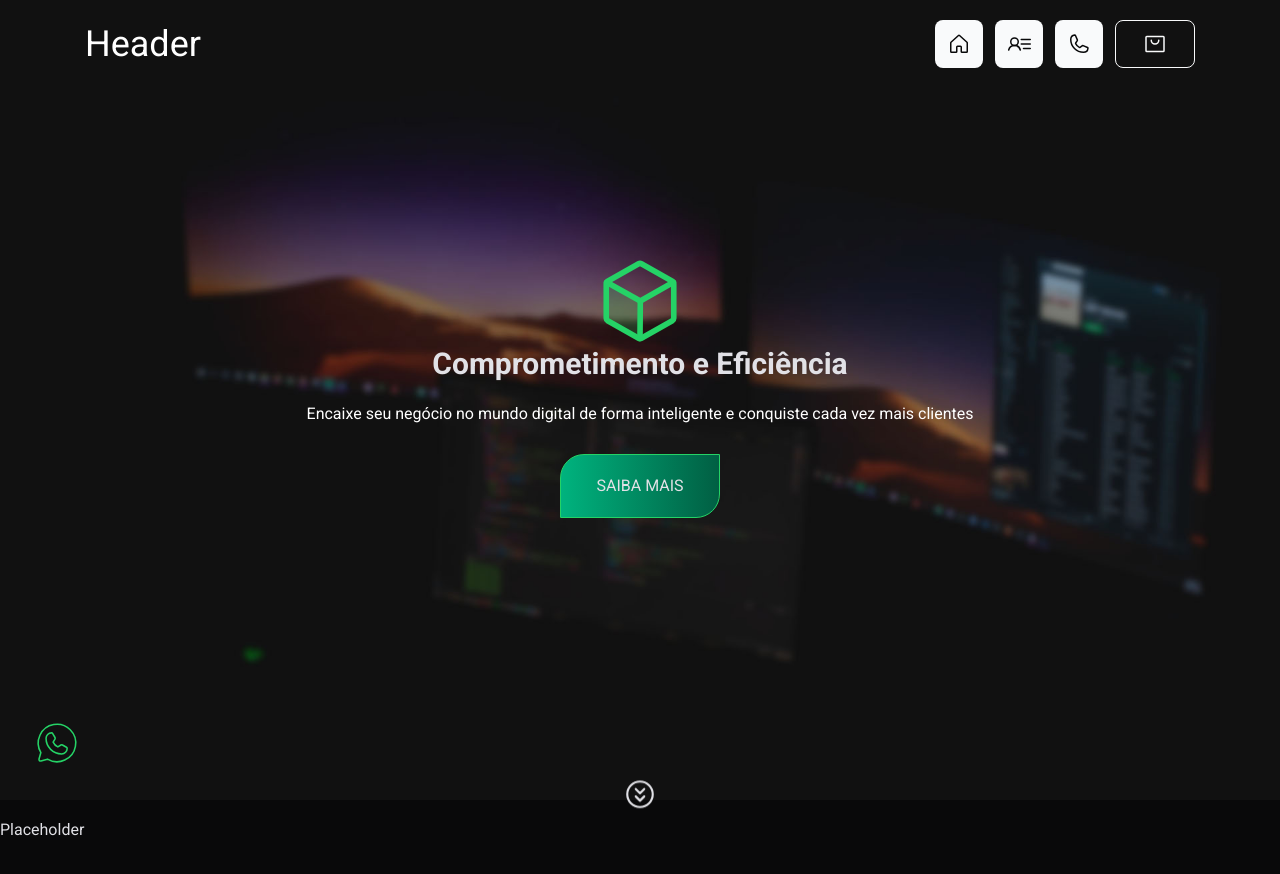
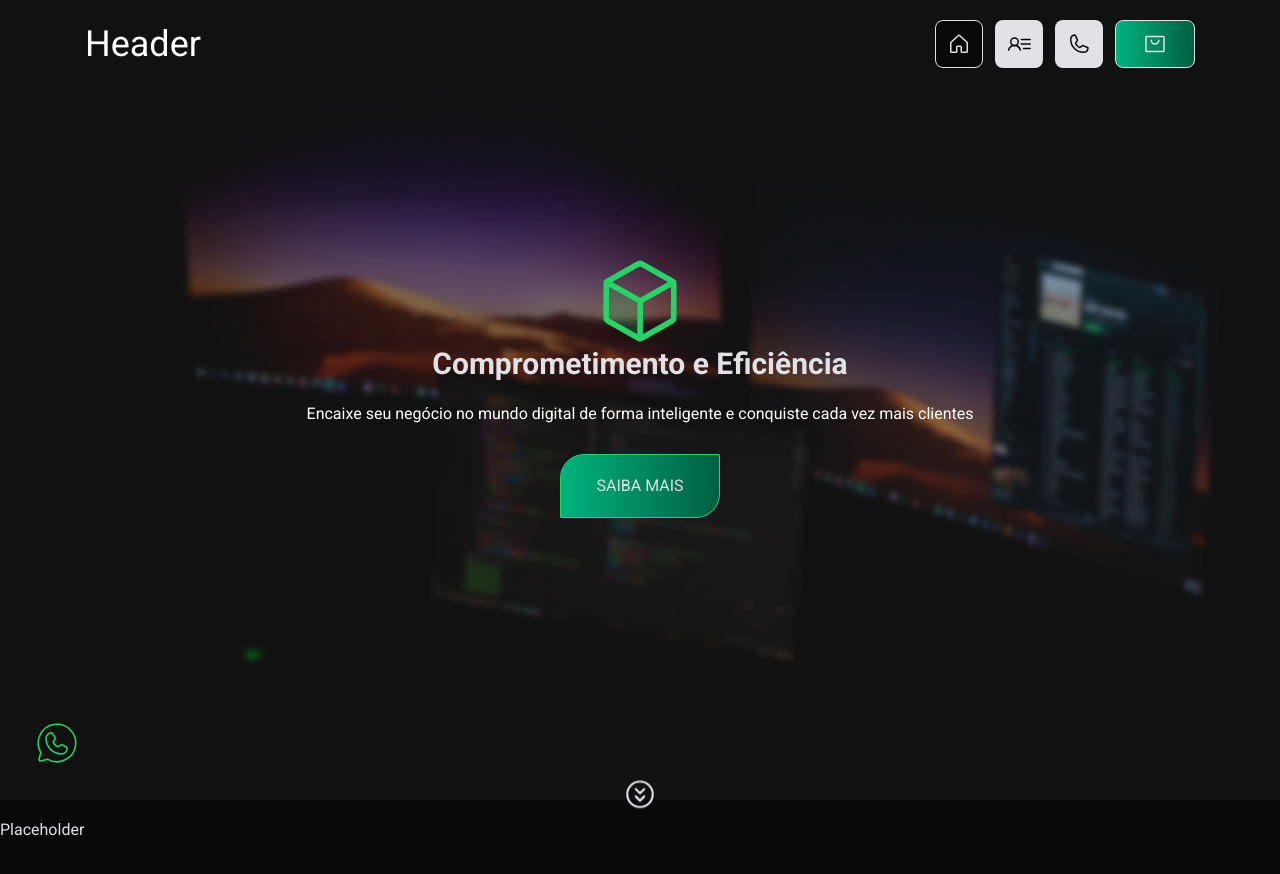
Before and after one commit to rafaalmeida1/LLM-Demolicao, a React (Vite) app: page / in a window 1280 px wide. Shown: the top 874 px of the page. Built offline with nearby package versions, Linux system fonts and the light colour scheme.

Commit message:
Add state on NavLink active

```diff
--- a/src/components/ContactButton.tsx
+++ b/src/components/ContactButton.tsx
@@ -1,7 +1,6 @@
 import { WhatsappLogo } from "phosphor-react";
 
 export function ContactButton(){
-
     return(
         <a href="https://api.whatsapp.com/send?phone=5519992864222&text=Tenho%20interesse%20em%20seus%20servi%C3%A7os%20de%20Desenvolvimento. "
             className="fixed bottom-[2rem] left-[2rem]"
--- a/src/components/Header.tsx
+++ b/src/components/Header.tsx
@@ -1,7 +1,9 @@
 import { House, Phone, ShoppingBag, UserList } from "phosphor-react";
-import { NavLink, useParams } from "react-router-dom";
+import { NavLink } from "react-router-dom";
 
 export function Header() {
+    const path = window.location.pathname;
+
     return (
         <div className="p-3">
             <header className="max-w-[1110px] flex items-center justify-between pt-2 pb-4 mx-auto">
@@ -15,28 +17,48 @@ export function Header() {
                 <div className="flex gap-3 group">
                     <NavLink
                         to='/'
-                        className={` flex justify-center items-center bg-gray-50 text-gray-900 hover:bg-gray-900 hover:border hover:border-gray-50 hover:text-gray-50 h-[3rem] w-[3rem] rounded-lg  transition-colors duration-300`}
+                        className={` flex justify-center items-center bg-gray-100 text-gray-900 hover:bg-gray-900 hover:border hover:border-gray-100 hover:text-gray-100 h-[3rem] w-[3rem] rounded-lg  transition-colors duration-300`}
+                        style={path === '/' ? {
+                         backgroundColor: '#09090A',
+                         borderColor: '#E1E1E6',
+                         borderWidth: '1px',
+                         color: '#E1E1E6'
+                        } : {}}
                     >
                         <House size={24} />
                     </NavLink>
 
                     <NavLink
                         to='/about'
-                        className={` flex justify-center items-center bg-gray-50 text-gray-900 hover:bg-gray-900 hover:border hover:border-gray-50 hover:text-gray-50 h-[3rem] w-[3rem] rounded-lg  transition-colors duration-300`}
+                        className={` flex justify-center items-center bg-gray-100 text-gray-900 hover:bg-gray-900 hover:border hover:border-gray-100 hover:text-gray-100 h-[3rem] w-[3rem] rounded-lg  transition-colors duration-300`}
+                        style={path === '/about' ? {
+                            backgroundColor: '#09090A',
+                            borderColor: '#E1E1E6',
+                            borderWidth: '1px',
+                            color: '#E1E1E6'
+                           } : {}}
                     >
                         <UserList size={24} />
                     </NavLink>
 
                     <NavLink
                         to='/contact'
-                        className={` flex justify-center items-center bg-gray-50 text-gray-900 hover:bg-gray-900 hover:border hover:border-gray-50 hover:text-gray-50 h-[3rem] w-[3rem] rounded-lg  transition-colors duration-300`}
+                        className={` flex justify-center items-center bg-gray-100 text-gray-900 hover:bg-gray-900 hover:border hover:border-gray-100 hover:text-gray-100 h-[3rem] w-[3rem] rounded-lg  transition-colors duration-300`}
+                        style={path === '/contact' ? {
+                            backgroundColor: '#09090A',
+                            borderColor: '#E1E1E6',
+                            borderWidth: '1px',
+                            color: '#E1E1E6',
+                           } : {}}
                     >
                         <Phone size={24} />
                     </NavLink>
 
                     <a
                         href='https://api.whatsapp.com/send?phone=5519992864222&text=Tenho%20interesse%20em%20seus%20servi%C3%A7os%20de%20Desenvolvimento. '
-                        className={` flex justify-center items-center bg-gray-90 text-gray-50 border border-gray-50 hover:bg-gray-50 hover:border hover:text-gray-900 h-[3rem] w-[5rem] rounded-lg  transition-colors duration-300`}
+                        className={` flex justify-center items-center bg-gradient-to-r from-green-300 to-green-700 text-gray-100 border border-gray-100
+                            hover:bg-gradient-to-l hover:from-gray-900 hover:border hover:text-green-500
+                            h-[3rem] w-[5rem] rounded-lg  transition-all duration-75`}
                         target="_blank"
                     >
                         <ShoppingBag size={24} />
```
